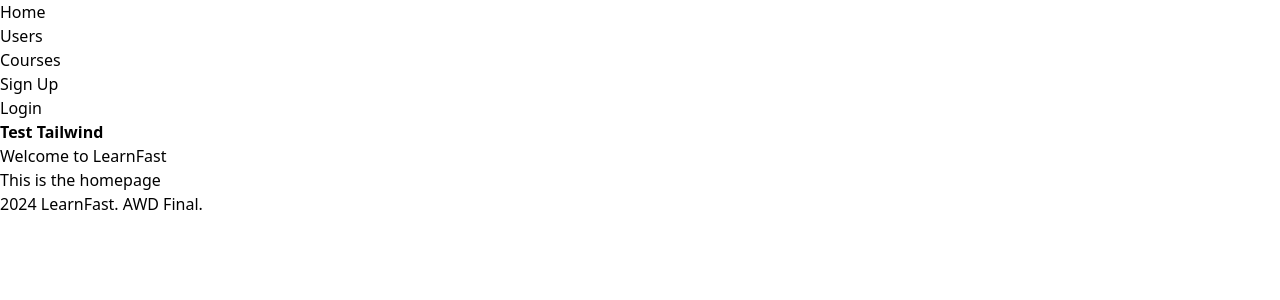
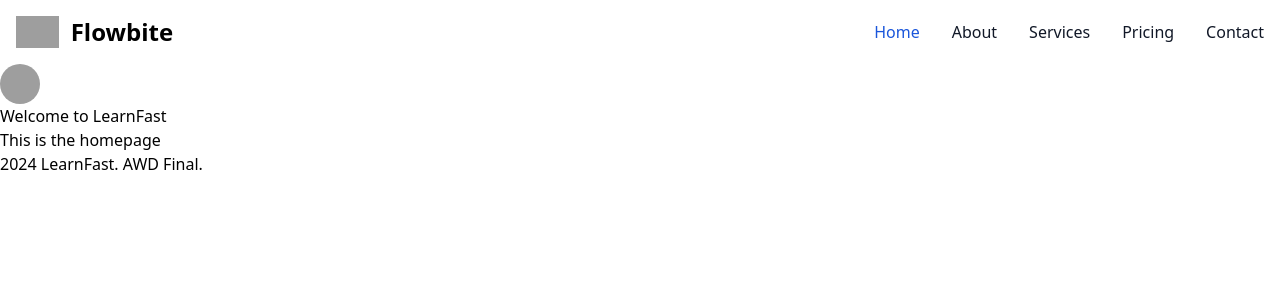
Before and after one commit to AntoineTA/LearnFast, a Django app: page / in a window 1280 px wide. Shown: the top 300 px of the page. Run offline with Django 5.2, Linux system fonts and the light colour scheme; some libraries are stand-ins or nearby versions; grey boxes are pictures that could not be loaded.

```diff
--- a/main/templates/base.html
+++ b/main/templates/base.html
@@ -16,7 +16,8 @@
 </head>
 
 <body>
-    <nav>
+    {% include './main/navbar.html' %}
+    <!-- <nav>
         <ul>
             <li><a href="/">Home</a></li>
             <li><a href="{% url 'profile:list' %}">Users</a></li>
@@ -31,9 +32,9 @@
                 <li><a href="{% url 'registration:signup' %}">Sign Up</a></li>
                 <li><a href="{% url 'registration:login' %}">Login</a></li>
             {% endif %}
-            <li class="font-semibold">Test Tailwind</li>
+            <li class="font-extralight">Test Tailwind</li>
         </ul>
-    </nav>
+    </nav> -->
 
     <main>
         {% block content %}Failed to render content{% endblock %}
--- /dev/null
+++ b/main/templates/main/navbar.html
@@ -0,0 +1,59 @@
+
+<nav class="bg-white border-gray-200 dark:bg-gray-900">
+    <div class="max-w-screen-xl flex flex-wrap items-center justify-between mx-auto p-4">
+      <a href="https://flowbite.com/" class="flex items-center space-x-3 rtl:space-x-reverse">
+          <img src="https://flowbite.com/docs/images/logo.svg" class="h-8" alt="Flowbite Logo" />
+          <span class="self-center text-2xl font-semibold whitespace-nowrap dark:text-white">Flowbite</span>
+      </a>
+      <button data-collapse-toggle="navbar-default" type="button" class="inline-flex items-center p-2 w-10 h-10 justify-center text-sm text-gray-500 rounded-lg md:hidden hover:bg-gray-100 focus:outline-none focus:ring-2 focus:ring-gray-200 dark:text-gray-400 dark:hover:bg-gray-700 dark:focus:ring-gray-600" aria-controls="navbar-default" aria-expanded="false">
+          <span class="sr-only">Open main menu</span>
+          <svg class="w-5 h-5" aria-hidden="true" xmlns="http://www.w3.org/2000/svg" fill="none" viewBox="0 0 17 14">
+              <path stroke="currentColor" stroke-linecap="round" stroke-linejoin="round" stroke-width="2" d="M1 1h15M1 7h15M1 13h15"/>
+          </svg>
+      </button>
+      <div class="hidden w-full md:block md:w-auto" id="navbar-default">
+        <ul class="font-medium flex flex-col p-4 md:p-0 mt-4 border border-gray-100 rounded-lg bg-gray-50 md:flex-row md:space-x-8 rtl:space-x-reverse md:mt-0 md:border-0 md:bg-white dark:bg-gray-800 md:dark:bg-gray-900 dark:border-gray-700">
+          <li>
+            <a href="#" class="block py-2 px-3 text-white bg-blue-700 rounded md:bg-transparent md:text-blue-700 md:p-0 dark:text-white md:dark:text-blue-500" aria-current="page">Home</a>
+          </li>
+          <li>
+            <a href="#" class="block py-2 px-3 text-gray-900 rounded hover:bg-gray-100 md:hover:bg-transparent md:border-0 md:hover:text-blue-700 md:p-0 dark:text-white md:dark:hover:text-blue-500 dark:hover:bg-gray-700 dark:hover:text-white md:dark:hover:bg-transparent">About</a>
+          </li>
+          <li>
+            <a href="#" class="block py-2 px-3 text-gray-900 rounded hover:bg-gray-100 md:hover:bg-transparent md:border-0 md:hover:text-blue-700 md:p-0 dark:text-white md:dark:hover:text-blue-500 dark:hover:bg-gray-700 dark:hover:text-white md:dark:hover:bg-transparent">Services</a>
+          </li>
+          <li>
+            <a href="#" class="block py-2 px-3 text-gray-900 rounded hover:bg-gray-100 md:hover:bg-transparent md:border-0 md:hover:text-blue-700 md:p-0 dark:text-white md:dark:hover:text-blue-500 dark:hover:bg-gray-700 dark:hover:text-white md:dark:hover:bg-transparent">Pricing</a>
+          </li>
+          <li>
+            <a href="#" class="block py-2 px-3 text-gray-900 rounded hover:bg-gray-100 md:hover:bg-transparent md:border-0 md:hover:text-blue-700 md:p-0 dark:text-white md:dark:hover:text-blue-500 dark:hover:bg-gray-700 dark:hover:text-white md:dark:hover:bg-transparent">Contact</a>
+          </li>
+        </ul>
+      </div>
+    </div>
+  </nav>
+
+
+<img id="avatarButton" type="button" data-dropdown-toggle="userDropdown" data-dropdown-placement="bottom-start" class="w-10 h-10 rounded-full cursor-pointer" src="/docs/images/people/profile-picture-5.jpg" alt="User dropdown">
+
+<!-- Dropdown menu -->
+<div id="userDropdown" class="z-10 hidden bg-white divide-y divide-gray-100 rounded-lg shadow w-44 dark:bg-gray-700 dark:divide-gray-600">
+    <div class="px-4 py-3 text-sm text-gray-900 dark:text-white">
+      <div>Bonnie Green</div>
+      <div class="font-medium truncate">name@flowbite.com</div>
+    </div>
+    <ul class="py-2 text-sm text-gray-700 dark:text-gray-200" aria-labelledby="avatarButton">
+      <li>
+        <a href="#" class="block px-4 py-2 hover:bg-gray-100 dark:hover:bg-gray-600 dark:hover:text-white">Dashboard</a>
+      </li>
+      <li>
+        <a href="#" class="block px-4 py-2 hover:bg-gray-100 dark:hover:bg-gray-600 dark:hover:text-white">Settings</a>
+      </li>
+      <li>
+        <a href="#" class="block px-4 py-2 hover:bg-gray-100 dark:hover:bg-gray-600 dark:hover:text-white">Earnings</a>
+      </li>
+    </ul>
+    <div class="py-1">
+      <a href="#" class="block px-4 py-2 text-sm text-gray-700 hover:bg-gray-100 dark:hover:bg-gray-600 dark:text-gray-200 dark:hover:text-white">Sign out</a>
+    </div>
+</div>
--- a/package.json
+++ b/package.json
@@ -4,5 +4,8 @@
   },
   "dependencies": {
     "flowbite": "^2.2.1"
+  },
+  "scripts": {
+    "watch": "tailwindcss -i ./src/styles/tailwind.css -o ./dist/styles/tailwind.css --watch"
   }
 }
--- a/static/src/output.css
+++ b/static/src/output.css
@@ -1113,6 +1125,11 @@ input:checked + .toggle-bg {
   z-index: 50;
 }
 
+.mx-auto {
+  margin-left: auto;
+  margin-right: auto;
+}
+
 .mb-1 {
   margin-bottom: 0.25rem;
 }
@@ -1125,6 +1142,10 @@ input:checked + .toggle-bg {
   margin-top: 0.5rem;
 }
 
+.mt-4 {
+  margin-top: 1rem;
+}
+
 .block {
   display: block;
 }
@@ -1153,14 +1178,26 @@ input:checked + .toggle-bg {
   display: none;
 }
 
+.h-10 {
+  height: 2.5rem;
+}
+
 .h-4 {
   height: 1rem;
 }
 
+.h-5 {
+  height: 1.25rem;
+}
+
 .h-6 {
   height: 1.5rem;
 }
 
+.h-8 {
+  height: 2rem;
+}
+
 .h-9 {
   height: 2.25rem;
 }
@@ -1169,12 +1206,32 @@ input:checked + .toggle-bg {
   width: 50%;
 }
 
+.w-10 {
+  width: 2.5rem;
+}
+
 .w-4 {
   width: 1rem;
 }
 
+.w-5 {
+  width: 1.25rem;
+}
+
 .w-64 {
   width: 16rem;
+}
+
+.w-full {
+  width: 100%;
+}
+
+.w-44 {
+  width: 11rem;
+}
+
+.max-w-screen-xl {
+  max-width: 1280px;
 }
 
 .flex-1 {
@@ -1245,6 +1302,14 @@ input:checked + .toggle-bg {
 
 .grid-cols-7 {
   grid-template-columns: repeat(7, minmax(0, 1fr));
+}
+
+.flex-col {
+  flex-direction: column;
+}
+
+.flex-wrap {
+  flex-wrap: wrap;
 }
 
 .items-start {
@@ -1281,12 +1346,51 @@ input:checked + .toggle-bg {
   margin-left: calc(0.5rem * calc(1 - var(--tw-space-x-reverse)));
 }
 
+.space-x-3 > :not([hidden]) ~ :not([hidden]) {
+  --tw-space-x-reverse: 0;
+  margin-right: calc(0.75rem * var(--tw-space-x-reverse));
+  margin-left: calc(0.75rem * calc(1 - var(--tw-space-x-reverse)));
+}
+
+.divide-y > :not([hidden]) ~ :not([hidden]) {
+  --tw-divide-y-reverse: 0;
+  border-top-width: calc(1px * calc(1 - var(--tw-divide-y-reverse)));
+  border-bottom-width: calc(1px * var(--tw-divide-y-reverse));
+}
+
+.divide-gray-100 > :not([hidden]) ~ :not([hidden]) {
+  --tw-divide-opacity: 1;
+  border-color: rgb(243 244 246 / var(--tw-divide-opacity));
+}
+
+.self-center {
+  align-self: center;
+}
+
 .overflow-hidden {
   overflow: hidden;
 }
 
+.truncate {
+  overflow: hidden;
+  text-overflow: ellipsis;
+  white-space: nowrap;
+}
+
+.whitespace-nowrap {
+  white-space: nowrap;
+}
+
+.rounded {
+  border-radius: 0.25rem;
+}
+
 .rounded-lg {
   border-radius: 0.5rem;
+}
+
+.rounded-full {
+  border-radius: 9999px;
 }
 
 .rounded-e-lg {
@@ -1332,6 +1436,11 @@ input:checked + .toggle-bg {
   border-color: rgb(243 244 246 / var(--tw-border-opacity));
 }
 
+.border-gray-200 {
+  --tw-border-opacity: 1;
+  border-color: rgb(229 231 235 / var(--tw-border-opacity));
+}
+
 .border-gray-300 {
   --tw-border-opacity: 1;
   border-color: rgb(209 213 219 / var(--tw-border-opacity));
@@ -1352,6 +1461,11 @@ input:checked + .toggle-bg {
   background-color: rgb(229 231 235 / var(--tw-bg-opacity));
 }
 
+.bg-gray-50 {
+  --tw-bg-opacity: 1;
+  background-color: rgb(249 250 251 / var(--tw-bg-opacity));
+}
+
 .bg-gray-800 {
   --tw-bg-opacity: 1;
   background-color: rgb(31 41 55 / var(--tw-bg-opacity));
@@ -1391,6 +1505,11 @@ input:checked + .toggle-bg {
   padding-right: 0.5rem;
 }
 
+.px-3 {
+  padding-left: 0.75rem;
+  padding-right: 0.75rem;
+}
+
 .px-5 {
   padding-left: 1.25rem;
   padding-right: 1.25rem;
@@ -1411,12 +1530,27 @@ input:checked + .toggle-bg {
   padding-bottom: 0.75rem;
 }
 
+.px-4 {
+  padding-left: 1rem;
+  padding-right: 1rem;
+}
+
+.py-1 {
+  padding-top: 0.25rem;
+  padding-bottom: 0.25rem;
+}
+
 .pt-2 {
   padding-top: 0.5rem;
 }
 
 .text-center {
   text-align: center;
+}
+
+.text-2xl {
+  font-size: 1.5rem;
+  line-height: 2rem;
 }
 
 .text-lg {
@@ -1681,6 +1844,89 @@ input:checked + .toggle-bg {
   color: rgb(255 255 255 / var(--tw-text-opacity));
 }
 
+:is(.dark .dark\:focus\:ring-gray-600:focus) {
+  --tw-ring-opacity: 1;
+  --tw-ring-color: rgb(75 85 99 / var(--tw-ring-opacity));
+}
+
+@media (min-width: 768px) {
+  .md\:mt-0 {
+    margin-top: 0px;
+  }
+
+  .md\:block {
+    display: block;
+  }
+
+  .md\:hidden {
+    display: none;
+  }
+
+  .md\:w-auto {
+    width: auto;
+  }
+
+  .md\:flex-row {
+    flex-direction: row;
+  }
+
+  .md\:space-x-8 > :not([hidden]) ~ :not([hidden]) {
+    --tw-space-x-reverse: 0;
+    margin-right: calc(2rem * var(--tw-space-x-reverse));
+    margin-left: calc(2rem * calc(1 - var(--tw-space-x-reverse)));
+  }
+
+  .md\:border-0 {
+    border-width: 0px;
+  }
+
+  .md\:bg-transparent {
+    background-color: transparent;
+  }
+
+  .md\:bg-white {
+    --tw-bg-opacity: 1;
+    background-color: rgb(255 255 255 / var(--tw-bg-opacity));
+  }
+
+  .md\:p-0 {
+    padding: 0px;
+  }
+
+  .md\:text-blue-700 {
+    --tw-text-opacity: 1;
+    color: rgb(26 86 219 / var(--tw-text-opacity));
+  }
+
+  .md\:hover\:bg-transparent:hover {
+    background-color: transparent;
+  }
+
+  .md\:hover\:text-blue-700:hover {
+    --tw-text-opacity: 1;
+    color: rgb(26 86 219 / var(--tw-text-opacity));
+  }
+
+  :is(.dark .md\:dark\:bg-gray-900) {
+    --tw-bg-opacity: 1;
+    background-color: rgb(17 24 39 / var(--tw-bg-opacity));
+  }
+
+  :is(.dark .md\:dark\:text-blue-500) {
+    --tw-text-opacity: 1;
+    color: rgb(63 131 248 / var(--tw-text-opacity));
+  }
+
+  :is(.dark .md\:dark\:hover\:bg-transparent:hover) {
+    background-color: transparent;
+  }
+
+  :is(.dark .md\:dark\:hover\:text-blue-500:hover) {
+    --tw-text-opacity: 1;
+    color: rgb(63 131 248 / var(--tw-text-opacity));
+  }
+}
+
 .rtl\:rotate-180:where([dir="rtl"], [dir="rtl"] *) {
   --tw-rotate: 180deg;
   transform: translate(var(--tw-translate-x), var(--tw-translate-y)) rotate(var(--tw-rotate)) skewX(var(--tw-skew-x)) skewY(var(--tw-skew-y)) scaleX(var(--tw-scale-x)) scaleY(var(--tw-scale-y));
```
Also changed, not shown: other parts of static/src/output.css (+45 -0 lines), 2 other files.
